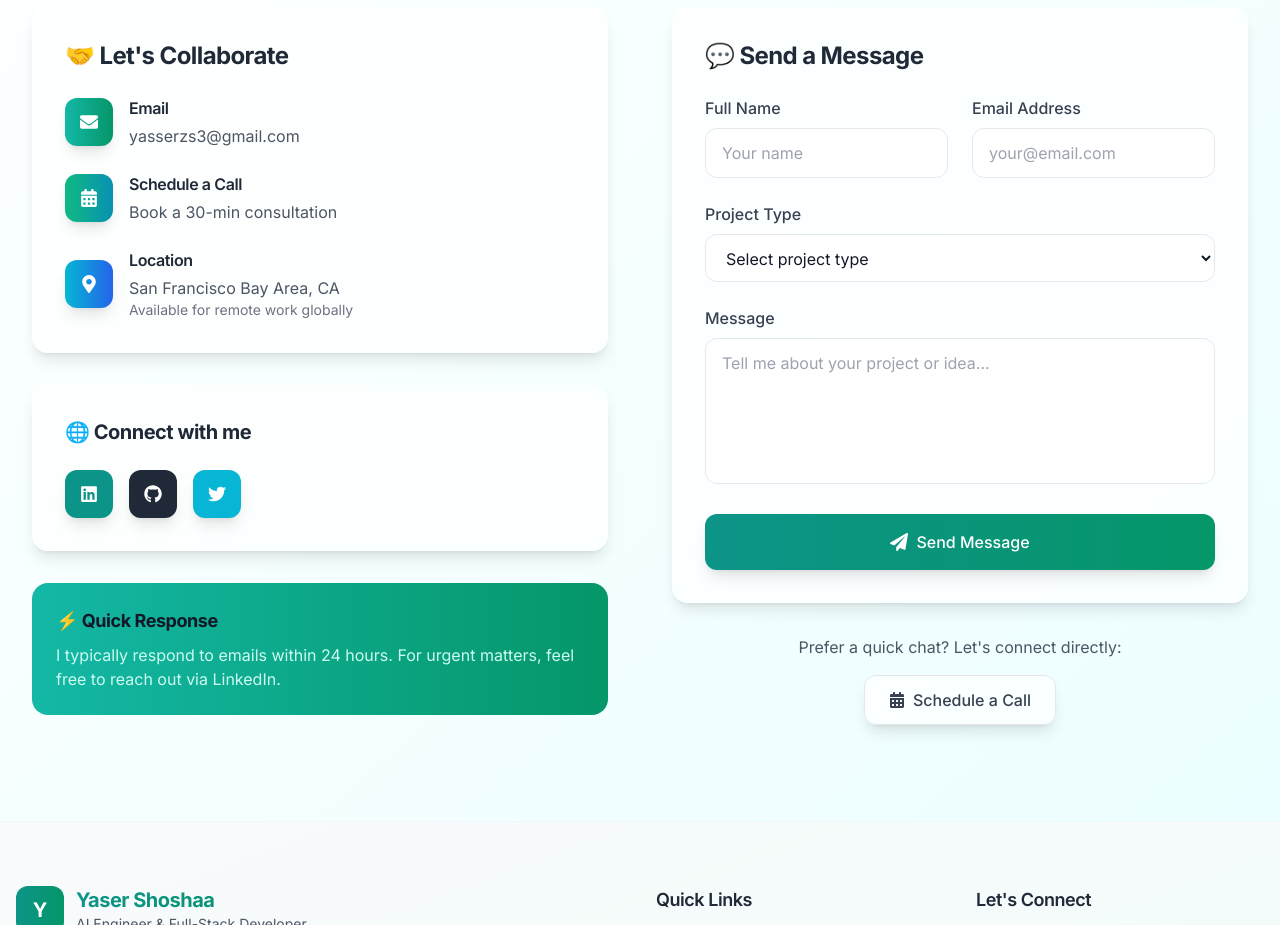
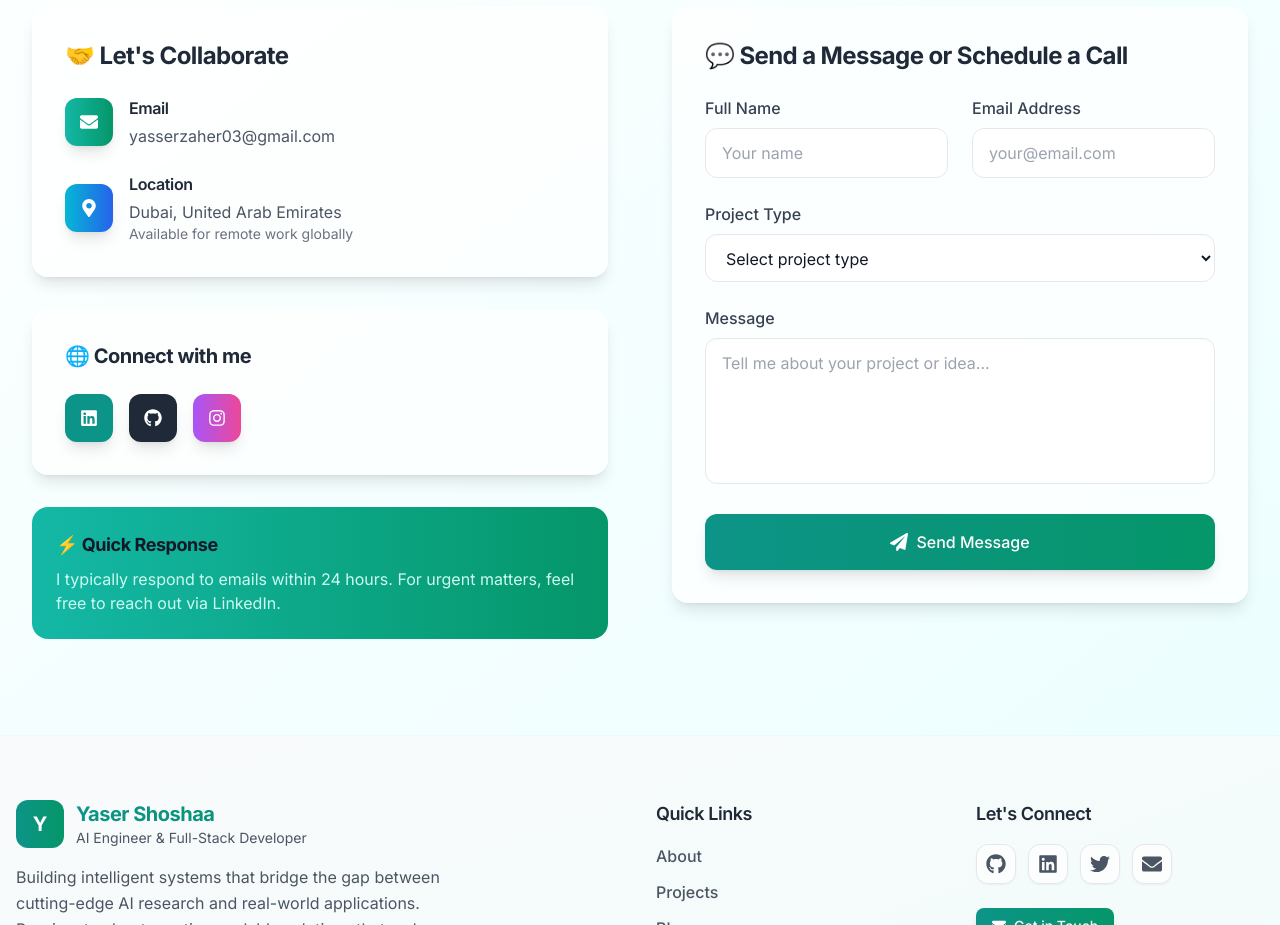
Before and after one commit to yasserzs3/yasserzs3.github.io, a React (Vite) app: page / in a window 1280 px wide. Shown: the part 8900-9825 px from the top of the page. Built offline with nearby package versions, Linux system fonts and the light colour scheme.

Commit message:
updated contect me

```diff
--- a/src/sections/Contact.jsx
+++ b/src/sections/Contact.jsx
@@ -1,6 +1,6 @@
 import { useState } from 'react';
 import { motion } from 'framer-motion';
-import { FaEnvelope, FaPhoneAlt, FaMapMarkerAlt, FaLinkedin, FaGithub, FaTwitter, FaCalendarAlt, FaPaperPlane } from 'react-icons/fa';
+import { FaEnvelope, FaMapMarkerAlt, FaLinkedin, FaGithub, FaPaperPlane, FaInstagram } from 'react-icons/fa';
 
 const Contact = () => {
   const [formData, setFormData] = useState({
@@ -17,19 +17,40 @@ const Contact = () => {
     setFormData({ ...formData, [e.target.name]: e.target.value });
   };
 
-  const handleSubmit = (e) => {
+  const handleSubmit = async (e) => {
     e.preventDefault();
     setIsSubmitting(true);
+    setSubmitStatus(null);
 
-    // Simulate form submission
-    setTimeout(() => {
+    try {
+      // Using Formspree for form handling
+      const response = await fetch('https://formspree.io/f/meozpgrl', {
+        method: 'POST',
+        headers: {
+          'Content-Type': 'application/json',
+        },
+        body: JSON.stringify({
+          name: formData.name,
+          email: formData.email,
+          subject: formData.subject,
+          message: formData.message,
+        }),
+      });
+
+      if (response.ok) {
+        setSubmitStatus('success');
+        setFormData({ name: '', email: '', subject: '', message: '' });
+      } else {
+        setSubmitStatus('error');
+      }
+    } catch (error) {
+      console.error('Error sending message:', error);
+      setSubmitStatus('error');
+    } finally {
       setIsSubmitting(false);
-      setSubmitStatus('success');
-      setFormData({ name: '', email: '', subject: '', message: '' });
-
       // Reset status after 5 seconds
       setTimeout(() => setSubmitStatus(null), 5000);
-    }, 1500);
+    }
   };
 
   return (
@@ -72,23 +93,12 @@ const Contact = () => {
                   </div>
                   <div>
                     <h4 className="font-semibold text-gray-800 dark:text-gray-200 mb-1">Email</h4>
-                    <a href="mailto:yasserzs3@gmail.com" className="text-gray-600 dark:text-gray-400 hover:text-teal-600 dark:hover:text-teal-400 transition-colors">
-                      yasserzs3@gmail.com
+                    <a href="mailto:yasserzaher03@gmail.com" className="text-gray-600 dark:text-gray-400 hover:text-teal-600 dark:hover:text-teal-400 transition-colors">
+                      yasserzaher03@gmail.com
                     </a>
                   </div>
                 </div>
 
-                <div className="flex items-center">
-                  <div className="w-12 h-12 bg-gradient-to-r from-emerald-500 to-cyan-600 rounded-xl flex items-center justify-center text-white mr-4 shadow-lg">
-                    <FaCalendarAlt className="text-lg" />
-                  </div>
-                  <div>
-                    <h4 className="font-semibold text-gray-800 dark:text-gray-200 mb-1">Schedule a Call</h4>
-                    <a href="https://calendly.com/yasserzs3" className="text-gray-600 dark:text-gray-400 hover:text-teal-600 dark:hover:text-teal-400 transition-colors">
-                      Book a 30-min consultation
-                    </a>
-                  </div>
-                </div>
 
                 <div className="flex items-center">
                   <div className="w-12 h-12 bg-gradient-to-r from-cyan-500 to-blue-600 rounded-xl flex items-center justify-center text-white mr-4 shadow-lg">
@@ -97,7 +107,7 @@ const Contact = () => {
                   <div>
                     <h4 className="font-semibold text-gray-800 dark:text-gray-200 mb-1">Location</h4>
                     <p className="text-gray-600 dark:text-gray-400">
-                      San Francisco Bay Area, CA
+                      Dubai, United Arab Emirates
                     </p>
                     <p className="text-sm text-gray-500 dark:text-gray-500">
                       Available for remote work globally
@@ -114,7 +124,7 @@ const Contact = () => {
               </h3>
               <div className="flex space-x-4">
                 <a
-                  href="https://linkedin.com/in/yasserzs3"
+                  href="https://linkedin.com/in/yaserzk/"
                   target="_blank"
                   rel="noopener noreferrer"
                   className="w-12 h-12 bg-teal-600 hover:bg-teal-700 rounded-xl flex items-center justify-center text-white transition-all duration-200 transform hover:scale-105 shadow-lg"
@@ -130,12 +140,12 @@ const Contact = () => {
                   <FaGithub className="text-lg" />
                 </a>
                 <a
-                  href="https://twitter.com/yasserzs3"
+                  href="https://instagram.com/yasser.zs3"
                   target="_blank"
                   rel="noopener noreferrer"
-                  className="w-12 h-12 bg-cyan-500 hover:bg-cyan-600 rounded-xl flex items-center justify-center text-white transition-all duration-200 transform hover:scale-105 shadow-lg"
+                  className="w-12 h-12 bg-gradient-to-r from-purple-500 to-pink-500 hover:from-purple-600 hover:to-pink-600 rounded-xl flex items-center justify-center text-white transition-all duration-200 transform hover:scale-105 shadow-lg"
                 >
-                  <FaTwitter className="text-lg" />
+                  <FaInstagram className="text-lg" />
                 </a>
               </div>
             </div>
@@ -157,7 +167,7 @@ const Contact = () => {
           >
             <div className="bg-white/70 dark:bg-gray-800/70 backdrop-blur-sm rounded-2xl p-8 shadow-lg border border-white/20 dark:border-gray-700/20">
               <h3 className="text-2xl font-bold mb-6 text-gray-800 dark:text-gray-200">
-                💬 Send a Message
+                💬 Send a Message or Schedule a Call
               </h3>
 
               <form onSubmit={handleSubmit} className="space-y-6">
@@ -265,24 +275,20 @@ const Contact = () => {
                     ✅ Message sent successfully! I'll get back to you within 24 hours.
                   </motion.div>
                 )}
+
+                {submitStatus === 'error' && (
+                  <motion.div
+                    initial={{ opacity: 0, y: 10 }}
+                    animate={{ opacity: 1, y: 0 }}
+                    className="text-red-600 dark:text-red-400 p-4 bg-red-100/80 dark:bg-red-900/30 rounded-xl border border-red-200 dark:border-red-800 backdrop-blur-sm"
+                  >
+                    ❌ Failed to send message. Please try again or contact me directly at yasserzaher03@gmail.com
+                  </motion.div>
+                )}
               </form>
             </div>
 
-            {/* Additional CTA */}
-            <div className="mt-8 text-center">
-              <p className="text-gray-600 dark:text-gray-400 mb-4">
-                Prefer a quick chat? Let's connect directly:
-              </p>
-              <a
-                href="https://calendly.com/yasserzs3"
-                target="_blank"
-                rel="noopener noreferrer"
-                className="inline-flex items-center space-x-2 px-6 py-3 bg-white/70 dark:bg-gray-800/70 backdrop-blur-sm border border-gray-200 dark:border-gray-700 rounded-xl hover:bg-white dark:hover:bg-gray-800 shadow-lg hover:shadow-xl transform hover:scale-105 transition-all duration-200 font-medium text-gray-700 dark:text-gray-300"
-              >
-                <FaCalendarAlt />
-                <span>Schedule a Call</span>
-              </a>
-            </div>
+
           </motion.div>
         </div>
       </div>
```
